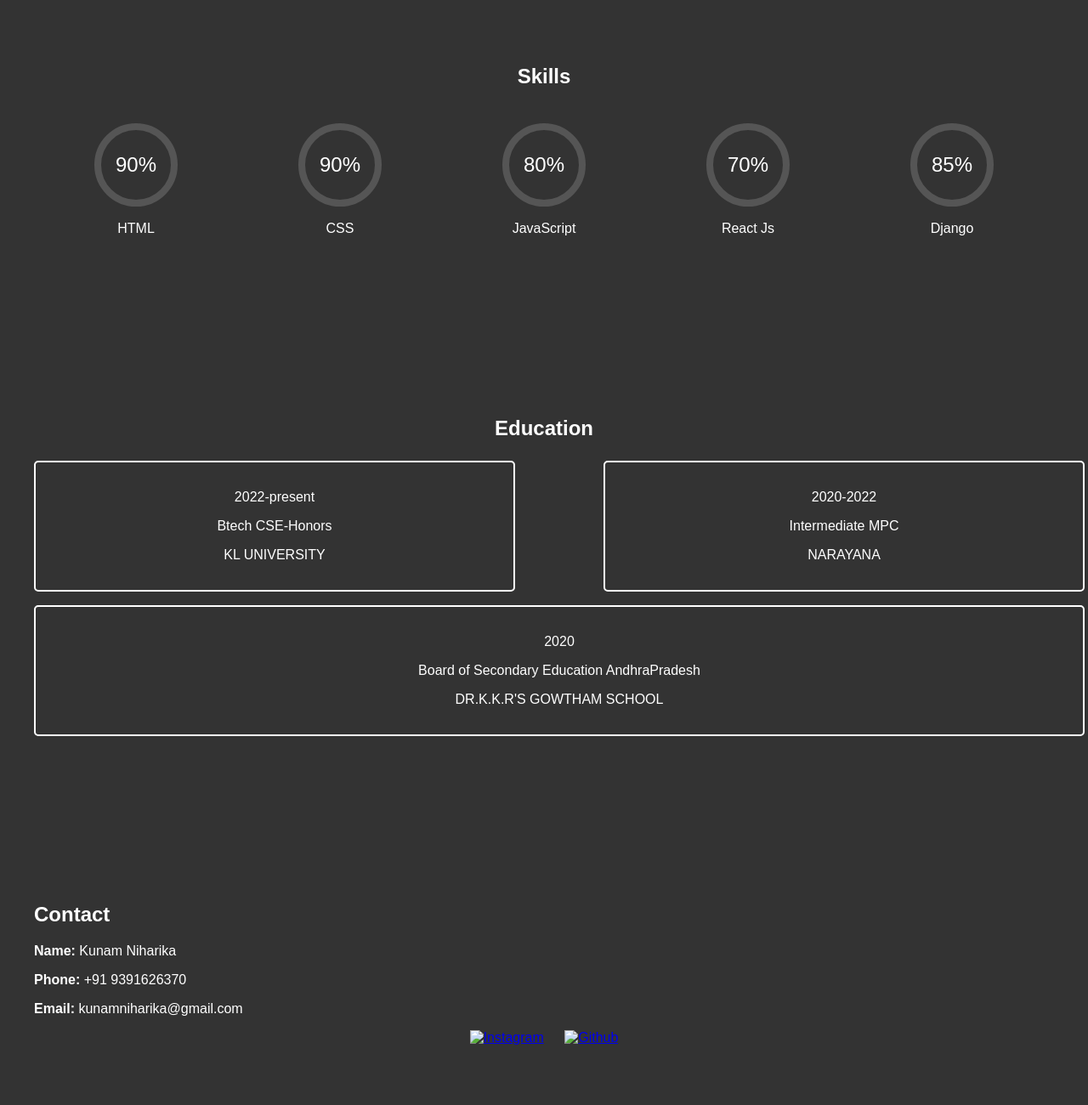
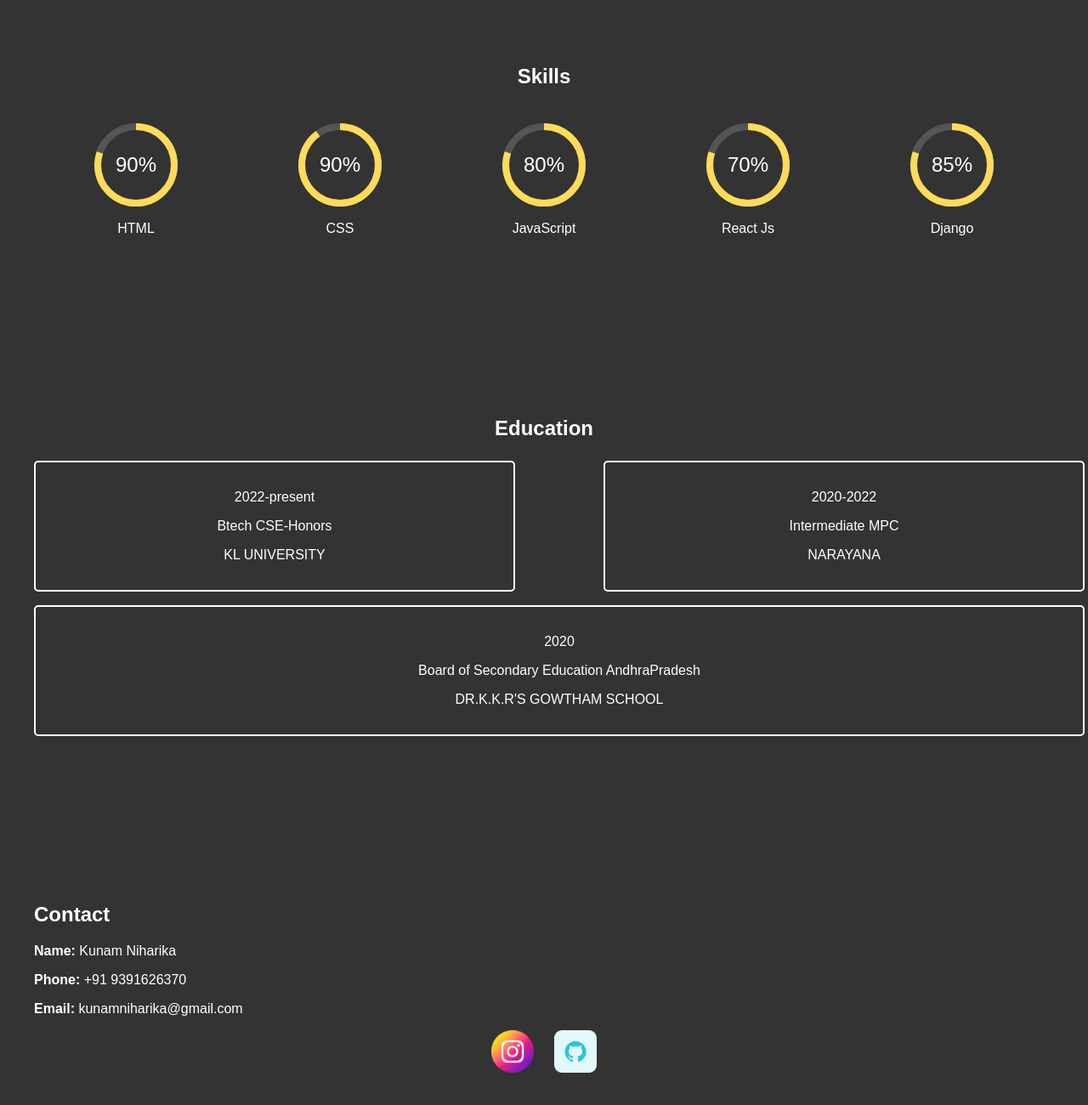
Before and after one commit to kunamniharika/PRODIGY_WD_04, a plain HTML site: page index.html in a window 1280 px wide. Shown: the part 516-1816 px from the top of the page at 85% size. Drawn offline with Linux system fonts and the light colour scheme; files that its build step writes are made by us from their sources.

Commit message:
Update index.html

```diff
--- a/index.html
+++ b/index.html
@@ -4,7 +4,7 @@
     <meta charset="UTF-8">
     <meta name="viewport" content="width=device-width, initial-scale=1.0">
     <title>Portfolio</title>
-    <link rel="stylesheet" href="style.css">
+    <link rel="stylesheet" href="./PRODIGY_WD_04/style.css">
 </head>
 <body>
     <nav>
@@ -20,7 +20,7 @@
         <div class="about-container">
             <div class="about-details">
                 <h1 class="name">KUNAM<br> NIHARIKA</h1>
-                <img src="me2.jpg" alt="Profile Picture">
+                <img src="./PRODIGY_WD_04/me2.jpg" alt="Profile Picture">
             </div>
             <div class="about-text">
                             <p>I'm a passionate web developer with a strong foundation in front-end and back-end technologies. With over [number] years of experience in the field, I've had the opportunity to work on a wide range of projects, from simple static websites to complex web applications.</p>
@@ -133,12 +133,12 @@
         </div>
         <div class="social-media">
 
-            <a href="https://www.instagram.com/niha_kunam/" class="social-link"><img src="instagram.png" alt="Instagram"></a>
-            <a href="https://github.com/kunamniharika" class="social-link"><img src="github.png" alt="Github"></a>
+            <a href="https://www.instagram.com/niha_kunam/" class="social-link"><img src="./PRODIGY_WD_04/instagram.png" alt="Instagram"></a>
+            <a href="https://github.com/kunamniharika" class="social-link"><img src="./PRODIGY_WD_04/github.png" alt="Github"></a>
         </div>
     </div>
 </section>
 
-    <script src="script.js"></script>
+    <script src="./PRODIGY_WD_04/script.js"></script>
 </body>
 </html>
```
